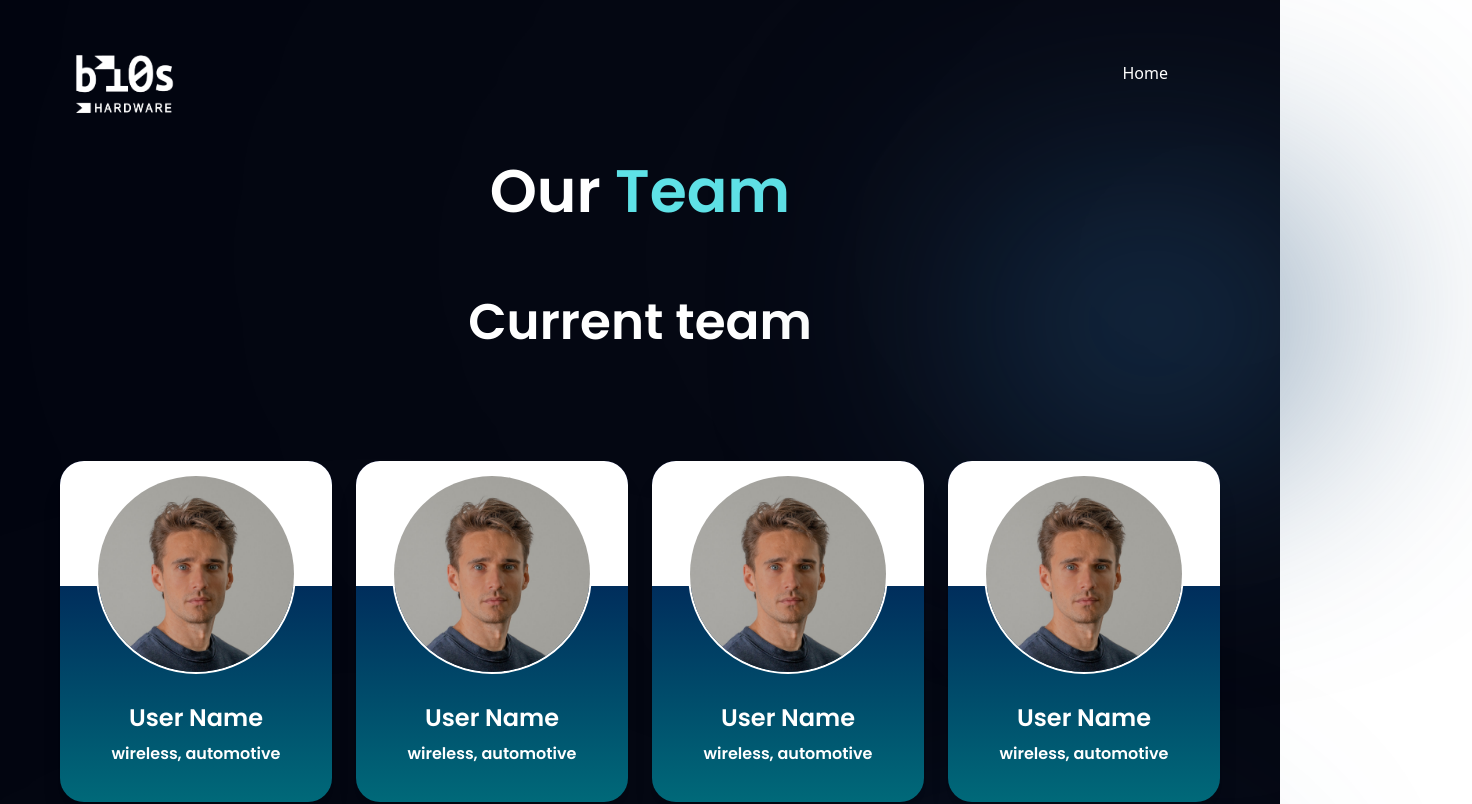
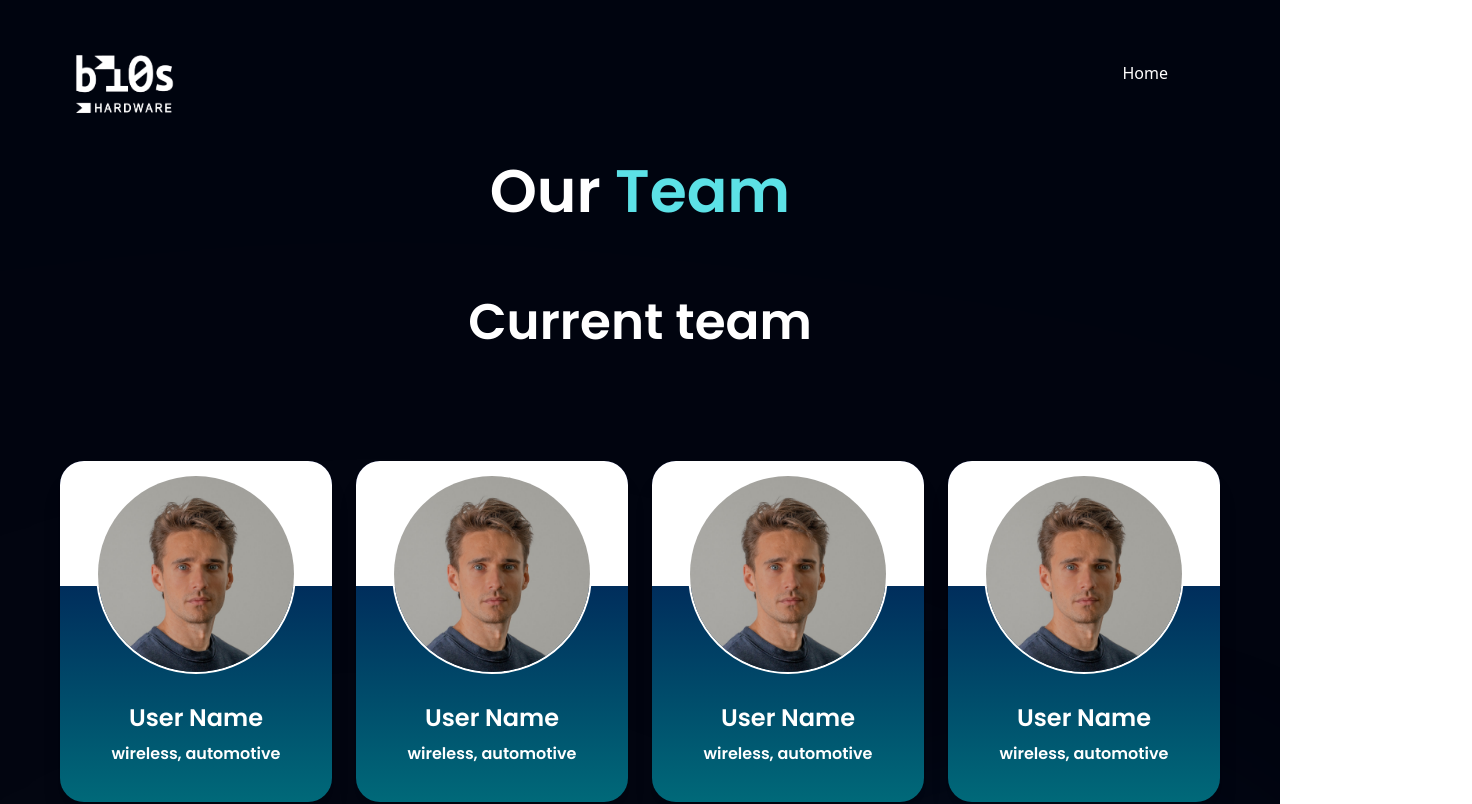
Before and after one commit to Aashray446/biosHardware, a React (Vite) app: page /team in a window 1280 px wide. Shown: the top 804 px of the page, 1472 px wide, since content can reach past the window. Built offline with nearby package versions, Linux system fonts and the light colour scheme.

Commit message:
Fix: Overflow in right

```diff
--- a/src/Team.jsx
+++ b/src/Team.jsx
@@ -8,8 +8,9 @@ function Team() {
       <TeamPage />
       {/* gradient start */}
       <div className="absolute z-[-0] w-[20%] h-[35%] top-[100vh] cyan__gradient" />
-      <div className="absolute z-[0] w-[40%] h-[40%] top-24 left-[75vw] rounded-full white__gradient " />
-      <div className="absolute z-[0] w-[30%] h-[40%] top-28 left-[75vw] rounded-full blue__gradient " />
+      {/* This caused overflow on the right so I commented it out */}
+      {/* <div className="absolute z-[0] w-[40%] h-[40%] top-24 left-[75vw] rounded-full white__gradient " />
+      <div className="absolute z-[0] w-[30%] h-[40%] top-28 left-[75vw] rounded-full blue__gradient " /> */}
       <div className="absolute z-[0] w-[40%] h-[40%] top-[185vh] left-[10vw] rounded-full white__gradient " />
       <div className="absolute z-[0] w-[30%] h-[40%] top-[190vh] left-[10vw] rounded-full blue__gradient " />
       <div className="absolute z-[0] w-[25%] h-[50%] right-20 top-[105vh] blue__gradient" />
```
